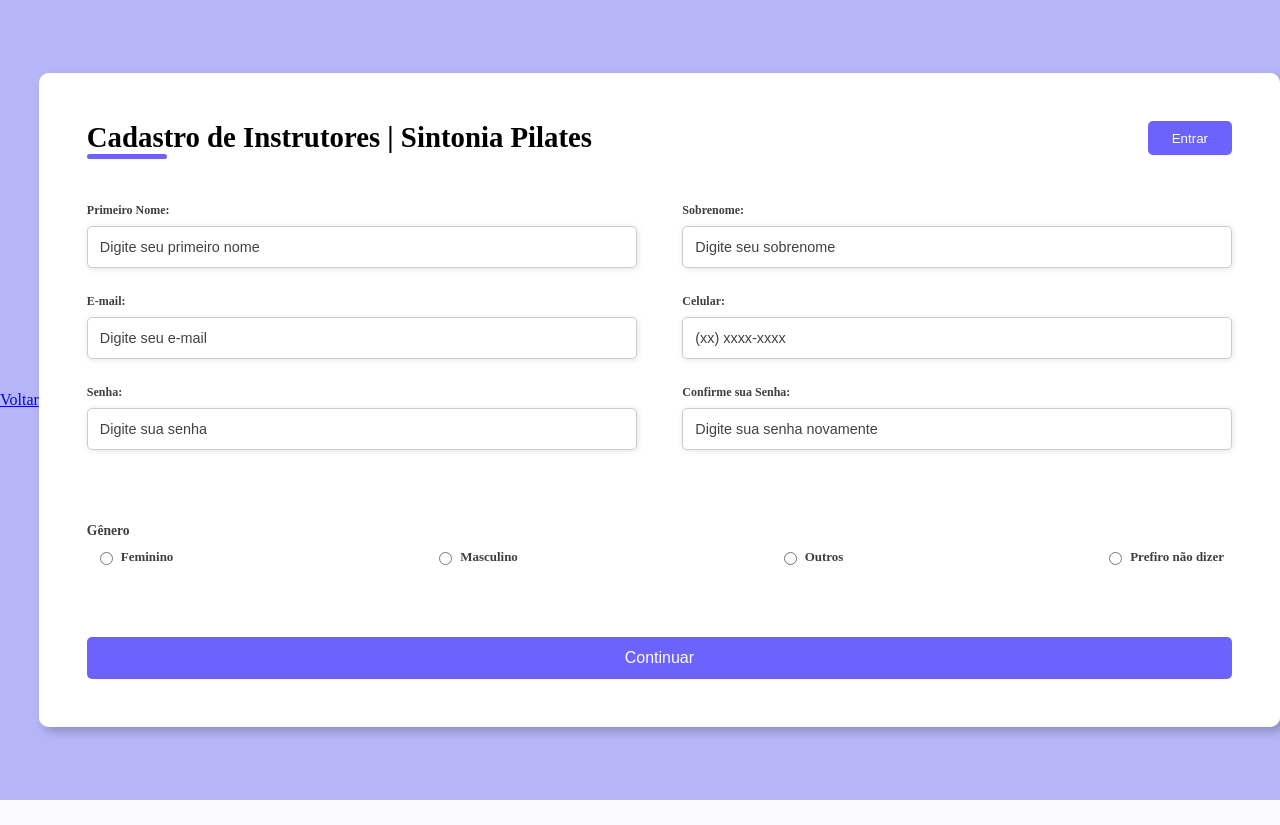
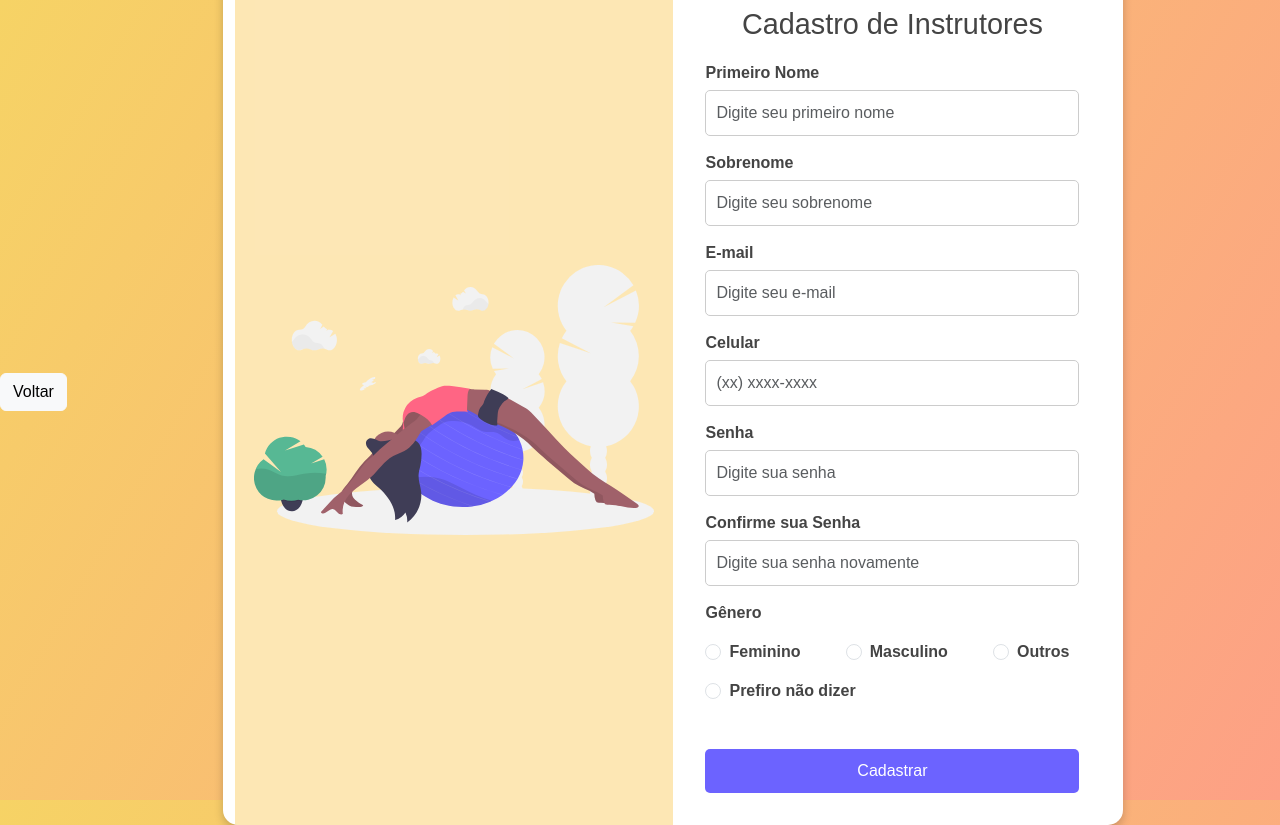
Before and after one commit to DanielaSNA/cadastro_instrutores, a PHP site: page /cadastro_instrutores/ in a window 1280 px wide. Before the commit the page ends 800 px from the top, so only its background shows below. Run offline with PHP 8.4, Linux system fonts and the light colour scheme.

Commit message:
Finalizando projeto

```diff
--- a/index.php
+++ b/index.php
@@ -1,7 +1,5 @@
 <?php
-
 if (isset($_POST['submit'])) {
-
     include_once('config.php');
 
     $nome = $_POST["nome"];
@@ -15,168 +13,122 @@
     $result = mysqli_query($conexao, "INSERT INTO usuario (nome, sobrenome, email, celular, senha, genero, confirmesenha)
                                       VALUES ('$nome', '$sobrenome', '$email', '$celular', '$senha', '$genero', '$confirmesenha')");
 
-    $sql = "SELECT  nome, sobrenome, email, celular, senha, genero, confirmesenha FROM usuario";
-    $result = $conexao->query($sql);
-
     header('Location:tela-de-login.php');
 }
 ?>
-
 <!DOCTYPE html>
 <html lang="pt-br">
 <head>
     <meta charset="UTF-8">
     <meta name="viewport" content="width=device-width, initial-scale=1.0">
-    <link rel="stylesheet" href="assets/css/style.css">
     <title>Cadastro de Instrutores</title>
-</head>
+    <!-- Bootstrap CSS -->
+    <link href="https://cdn.jsdelivr.net/npm/bootstrap@5.3.0-alpha1/dist/css/bootstrap.min.css" rel="stylesheet">
     <style>
         body {
-        width: 100%;
-        height: 100vh;
+            background: linear-gradient(120deg, #f6d365, #fda085);
+            font-family: Arial, Helvetica, sans-serif;
+            color: #444;
+            margin: 0;
             display: flex;
             justify-content: center;
             align-items: center;
-        background: #0c0ce94d;
-        margin: 0;
+            height: 100vh;
         }
 
         .container {
-        width: 80%;
-        height: auto;
+            background-color: #fff;
+            border-radius: 15px;
+            box-shadow: 0px 4px 10px rgba(0, 0, 0, 0.2);
+            overflow: hidden;
+            max-width: 900px;
+            width: 100%;
             display: flex;
-        box-shadow: 5px 5px 10px rgba(0, 0, 0, 0.212);
-        background-color: #fff;
-        border-radius: 10px;
-        overflow: hidden;
+            flex-wrap: wrap;
         }
 
         .form-image {
             width: 50%;
             display: flex;
+            align-items: center;
             justify-content: center;
-        align-items: center;
             background-color: #fde3a7d7;
             padding: 1rem;
         }
 
         .form-image img {
             width: 100%;
-        max-width: 500px;
+            max-width: 400px;
         }
 
         .form {
             width: 50%;
-        padding: 3rem;
+            padding: 2rem;
             display: flex;
             flex-direction: column;
             justify-content: center;
-        align-items: center;
         }
 
-    .form-header {
-        margin-bottom: 2rem;
-        width: 100%;
-        display: flex;
-        justify-content: space-between;
+        h1 {
+            font-size: 1.8rem;
+            margin-bottom: 20px;
+            text-align: center;
         }
 
-    .login-button button {
-        border: none;
-        background-color: #6c63ff;
-        padding: 0.6rem 1.5rem;
-        border-radius: 5px;
-        cursor: pointer;
-        color: white;
+        .form-group {
+            margin-bottom: 15px;
         }
 
-    .login-button button:hover {
-        background-color: #5a56df;
+        .form-group label {
+            font-weight: bold;
+            margin-bottom: 5px;
+            display: inline-block;
         }
 
-    .form-header h1 {
-        margin: 0;
-        font-size: 1.8rem;
+        .form-control {
+            background-color: rgba(255, 255, 255, 0.9);
+            border: 1px solid #ccc;
+            border-radius: 5px;
+            font-size: 1rem;
+            padding: 10px;
         }
 
-    .input-group {
+        .btn-submit {
             width: 100%;
-        display: flex;
-        flex-wrap: wrap;
-        justify-content: space-between;
+            padding: 10px;
+            font-size: 1rem;
+            border: none;
+            border-radius: 5px;
+            background-color: #6c63ff;
+            color: #fff;
+            cursor: pointer;
+            transition: background-color 0.3s ease;
         }
 
-    .input-box {
-        display: flex;
-        flex-direction: column;
-        margin-bottom: 1rem;
-        width: 48%;
-    }
-
-    .input-box input {
-        margin-top: 0.5rem;
-        padding: 0.75rem;
-        border: 1px solid #ccc;
-        border-radius: 5px;
-        font-size: 0.9rem;
-    }
-
-    .input-box input:focus {
-        outline: 1px solid #6c63ff;
-    }
-
-    .gender-inputs {
-        width: 100%;
-        margin-top: 1rem;
-    }
-
-    .gender-title h6 {
-        font-size: 0.85rem;
-        margin-bottom: 0.5rem;
+        .btn-submit:hover {
+            background-color: #5a56df;
         }
 
         .gender-group {
             display: flex;
             justify-content: space-between;
+            flex-wrap: wrap;
+            margin-top: 10px;
         }
 
-    .gender-input {
-        display: flex;
+        .gender-group .form-check {
+            margin-right: 10px;
+            margin-bottom: 10px;
+        }
+
+        @media screen and (max-width: 768px) {
+            .container {
+                flex-direction: column;
                 align-items: center;
             }
 
-    .gender-input input {
-        margin-right: 0.5rem;
-    }
-
-    .continue-button {
+            .form-image {
                 width: 100%;
-        margin-top: 2rem;
-    }
-
-    .continue-button button {
-        width: 100%;
-        padding: 0.75rem;
-        border: none;
-        background-color: #6c63ff;
-        color: white;
-        font-size: 1rem;
-        border-radius: 5px;
-        cursor: pointer;
-    }
-
-    .continue-button button:hover {
-        background-color: #5a56df;
-    }
-
-    @media screen and (max-width: 1330px) {
-        .form-image {
-            display: none;
-        }
-
-        .container {
-            width: 100%;
-            height: auto;
             }
 
             .form {
@@ -184,88 +136,66 @@
             }
         }
     </style>
-</style>
+</head>
 <body>
-    <a href="home.php">Voltar</a>
+    <a href="home.php" class="btn btn-light mb-3">Voltar</a>
     <div class="container">
         <div class="form-image">
             <img src="assets/img/undraw_stability_ball_b-4-ia.svg" alt="Imagem">
         </div>
         <div class="form">
-
+            <h1>Cadastro de Instrutores</h1>
             <form action="index.php" method="POST">
-                <div class="form-header">
-                    <h1>Cadastro de Instrutores | Sintonia Pilates</h1>
-                    <div class="login-button">
-                        <button type="button"><a href="http://localhost/cadastro_instrutores/tela-de-login.php" target ="_blank"color: white; text-decoration: none;">Entrar</a></button>
+                <div class="form-group">
+                    <label for="nome">Primeiro Nome</label>
+                    <input type="text" id="nome" name="nome" class="form-control" placeholder="Digite seu primeiro nome" required>
                 </div>
+                <div class="form-group">
+                    <label for="sobrenome">Sobrenome</label>
+                    <input type="text" id="sobrenome" name="sobrenome" class="form-control" placeholder="Digite seu sobrenome" required>
                 </div>
-
-                <div class="input-group">
-                    <div class="input-box">
-                        <label for="firstname">Primeiro Nome:</label>
-                        <input id="nome" type="text" name="nome" placeholder="Digite seu primeiro nome" required>
+                <div class="form-group">
+                    <label for="email">E-mail</label>
+                    <input type="email" id="email" name="email" class="form-control" placeholder="Digite seu e-mail" required>
                 </div>
-
-                    <div class="input-box">
-                        <label for="lastname">Sobrenome:</label>
-                        <input id="sobrenome" type="text" name="sobrenome" placeholder="Digite seu sobrenome" required>
+                <div class="form-group">
+                    <label for="celular">Celular</label>
+                    <input type="tel" id="celular" name="celular" class="form-control" placeholder="(xx) xxxx-xxxx" required>
                 </div>
-
-                    <div class="input-box">
-                        <label for="email">E-mail:</label>
-                        <input id="email" type="email" name="email" placeholder="Digite seu e-mail" required>
+                <div class="form-group">
+                    <label for="senha">Senha</label>
+                    <input type="password" id="senha" name="senha" class="form-control" placeholder="Digite sua senha" required>
                 </div>
-
-                    <div class="input-box">
-                        <label for="number">Celular:</label>
-                        <input id="celular" type="tel" name="celular" placeholder="(xx) xxxx-xxxx" required>
+                <div class="form-group">
+                    <label for="confirmesenha">Confirme sua Senha</label>
+                    <input type="password" id="confirmesenha" name="confirmesenha" class="form-control" placeholder="Digite sua senha novamente" required>
                 </div>
-
-                    <div class="input-box">
-                        <label for="password">Senha:</label>
-                        <input id="senha" type="password" name="senha" placeholder="Digite sua senha" required>
+                <div class="form-group">
+                    <label>Gênero</label>
+                    <div class="gender-group">
+                        <div class="form-check">
+                            <input type="radio" id="female" name="genero" value="Feminino" class="form-check-input" required>
+                            <label for="female" class="form-check-label">Feminino</label>
                         </div>
-
-                    <div class="input-box">
-                        <label for="confirmPassword">Confirme sua Senha:</label>
-                        <input id="confirmesenha" type="password" name="confirmesenha" placeholder="Digite sua senha novamente" required>
+                        <div class="form-check">
+                            <input type="radio" id="male" name="genero" value="Masculino" class="form-check-input" required>
+                            <label for="male" class="form-check-label">Masculino</label>
                         </div>
+                        <div class="form-check">
+                            <input type="radio" id="others" name="genero" value="Outros" class="form-check-input" required>
+                            <label for="others" class="form-check-label">Outros</label>
                         </div>
-
-                <div class="gender-inputs">
-                    <div class="gender-title">
-                        <h6>Gênero</h6>
-                    </div>
-
-                    <div class="gender-group">
-                        <div class="gender-input">
-                            <input id="female" type="radio" name="genero" value="Feminino">
-                            <label for="female">Feminino</label>
-                        </div>
-
-                        <div class="gender-input">
-                            <input id="male" type="radio" name="genero" value="Masculino">
-                            <label for="male">Masculino</label>
-                        </div>
-
-                        <div class="gender-input">
-                            <input id="others" type="radio" name="genero" value="Outros">
-                            <label for="others">Outros</label>
-                        </div>
-
-                        <div class="gender-input">
-                            <input id="none" type="radio" name="genero" value="Prefiro não dizer">
-                            <label for="none">Prefiro não dizer</label>
+                        <div class="form-check">
+                            <input type="radio" id="none" name="genero" value="Prefiro não dizer" class="form-check-input" required>
+                            <label for="none" class="form-check-label">Prefiro não dizer</label>
                         </div>
                     </div>
                 </div>
-
-                <div class="continue-button">
-                    <button type="submit" "http://localhost/cadastro_instrutores/tela-de-login.php" target ="_blank" name="submit">Continuar</button>
-                </div>
+                <button type="submit" name="submit" class="btn-submit mt-3">Cadastrar</button>
             </form>
         </div>
     </div>
+    <!-- Bootstrap JS -->
+    <script src="https://cdn.jsdelivr.net/npm/bootstrap@5.3.0-alpha1/dist/js/bootstrap.bundle.min.js"></script>
 </body>
 </html>
```
Also changed, not shown: edit.php (+133 -182 lines). Lines whose indentation alone changed are shown as unchanged.
